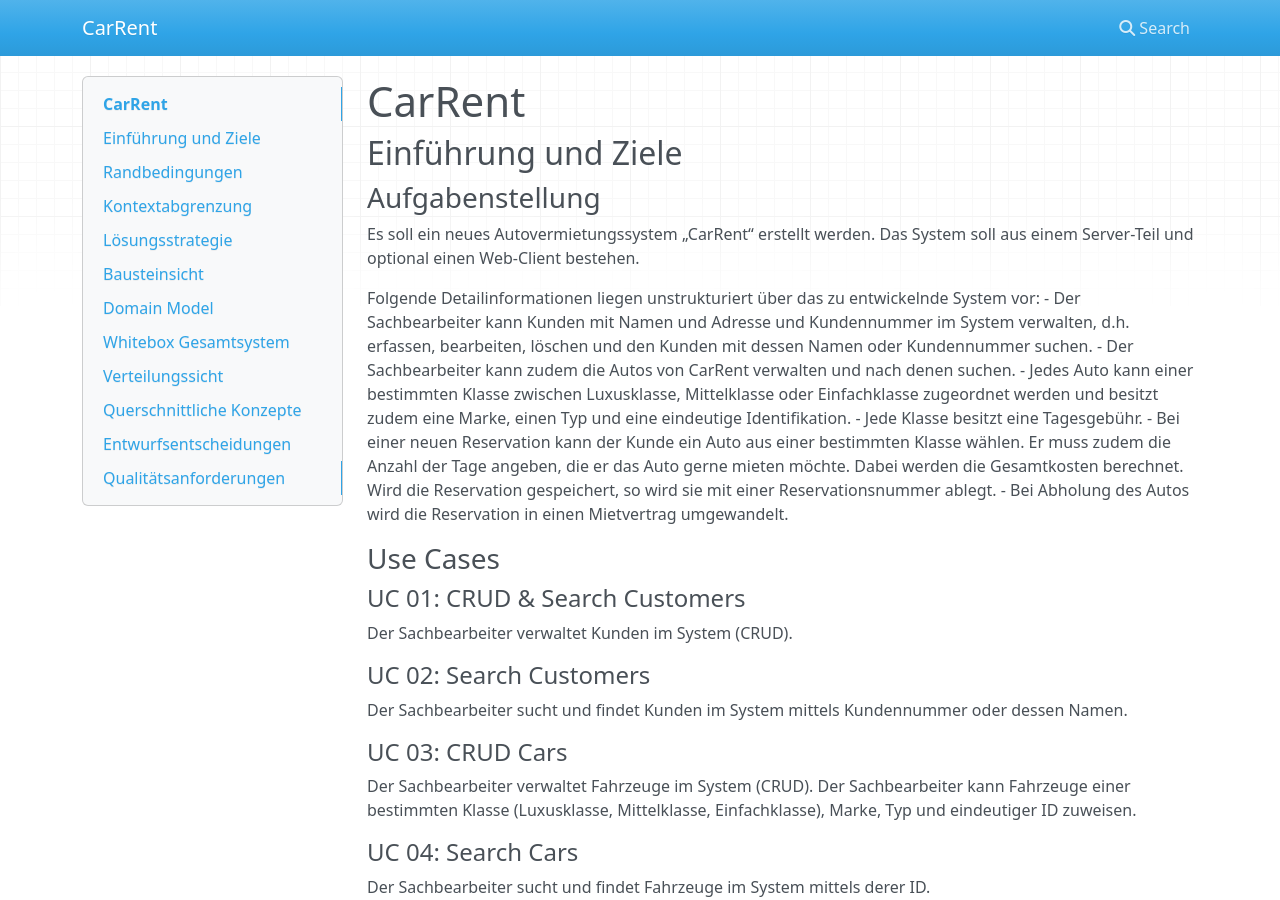
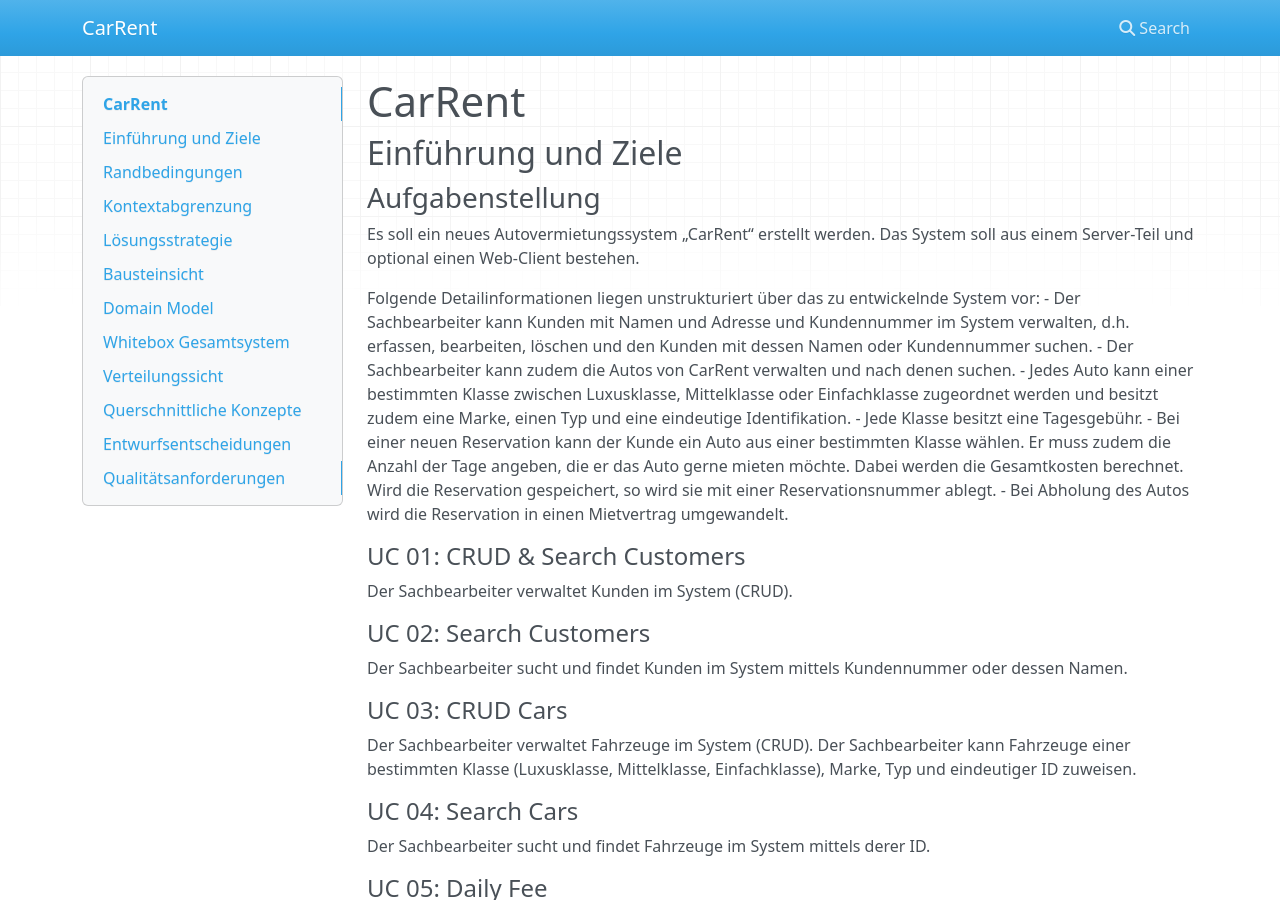
Before and after one commit to Koll3g/CarRent, an MkDocs documentation site: the page built from docs/index.md, in a window 1280 px wide and 900 px high. Built offline with MkDocs 1.6.1, drawn with Linux system fonts in a browser that asks for light colours; nearby versions of some CDN libraries.

```diff
--- a/docs/index.md
+++ b/docs/index.md
@@ -19,7 +19,6 @@ Gesamtkosten berechnet. Wird die Reservation gespeichert, so wird sie mit einer
 ablegt.
 - Bei Abholung des Autos wird die Reservation in einen Mietvertrag umgewandelt.
 
-### Use Cases
 #### UC 01: CRUD & Search Customers
 Der Sachbearbeiter verwaltet Kunden im System (CRUD).
 
--- a/mkdocs.yml
+++ b/mkdocs.yml
@@ -1 +1,4 @@
 site_name: CarRent
+
+theme:
+  name: mkdocs
```
Also changed, not shown: 1 other file.
